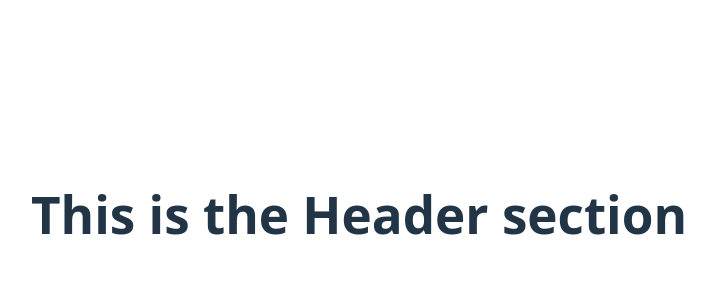
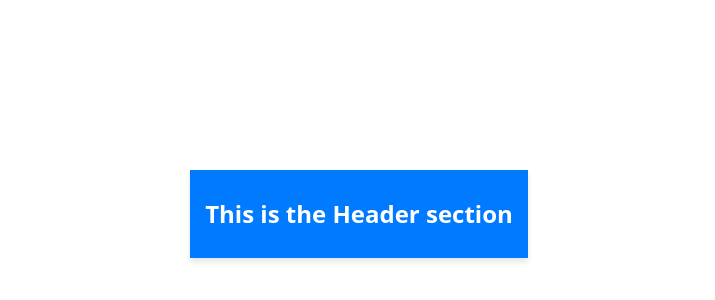
Before and after one commit to HashanMadhu/FirstReactApp, a React (Vite) app in the folder FirstReactApp/: page / in a window 1280 px wide. Shown: the part 186-486 px from the top of the page, without its empty margins (281-996 px from the left). Built offline with nearby package versions, Linux system fonts and the light colour scheme.

Commit message:
I include the css part for header section

```diff
--- a/FirstReactApp/src/App.css
+++ b/FirstReactApp/src/App.css
@@ -40,3 +40,18 @@
 .read-the-docs {
   color: #888;
 }
+
+
+/* App.css */
+.header {
+  background-color: #007bff; /* Blue background */
+  color: white;
+  padding: 15px;
+  text-align: center;
+  box-shadow: 0px 4px 6px rgba(0, 0, 0, 0.1);
+}
+
+.header h1 {
+  font-size: 24px;
+  font-weight: bold;
+}
```
